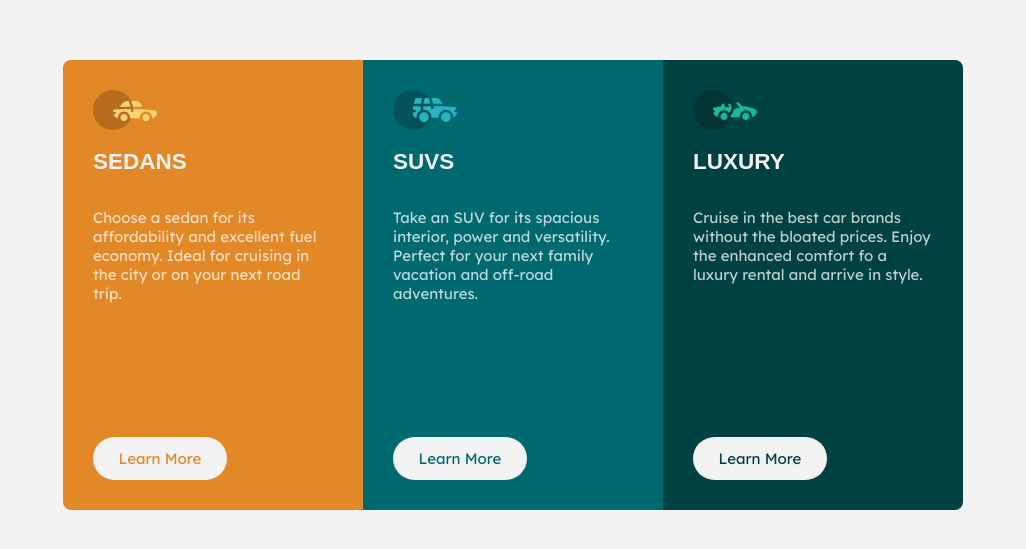
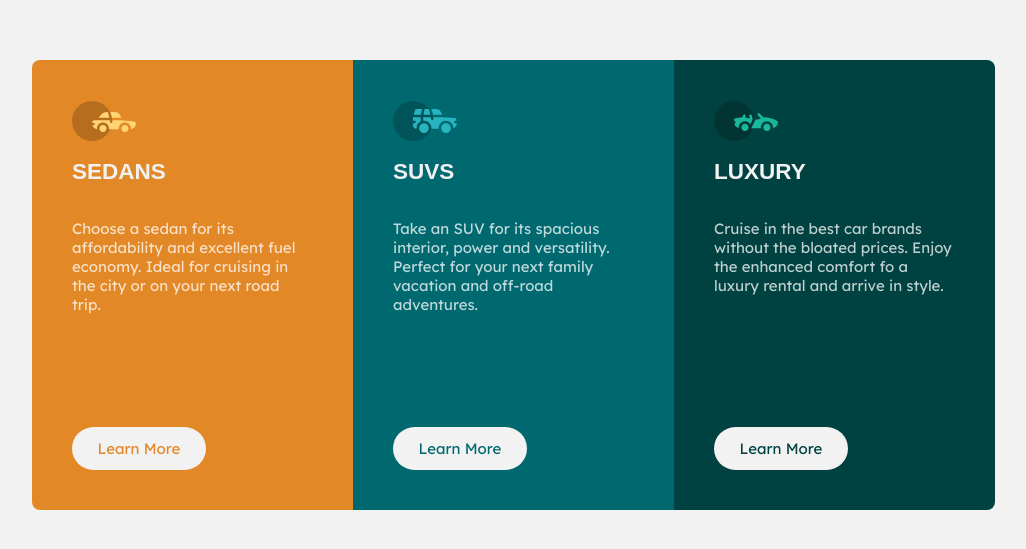
Before and after one commit to Kodehodepode/html-css-oppgave-2-gjenskap-design-med-flexbox, a plain HTML site: page index.html in a window 1280 px wide. Shown: the part 123-672 px from the top of the page, without its empty margins (127-1153 px from the left). Drawn offline with Linux system fonts and the light colour scheme; a web font is replaced by a local one.

Commit message:
Mer padding på sections

```diff
--- a/styles.css
+++ b/styles.css
@@ -29,7 +29,7 @@ main {
 
 section {
     width: 16em;
-    padding: 2em;
+    padding: 2.7em;
 
     display: flex;
     flex-direction: column;
```
